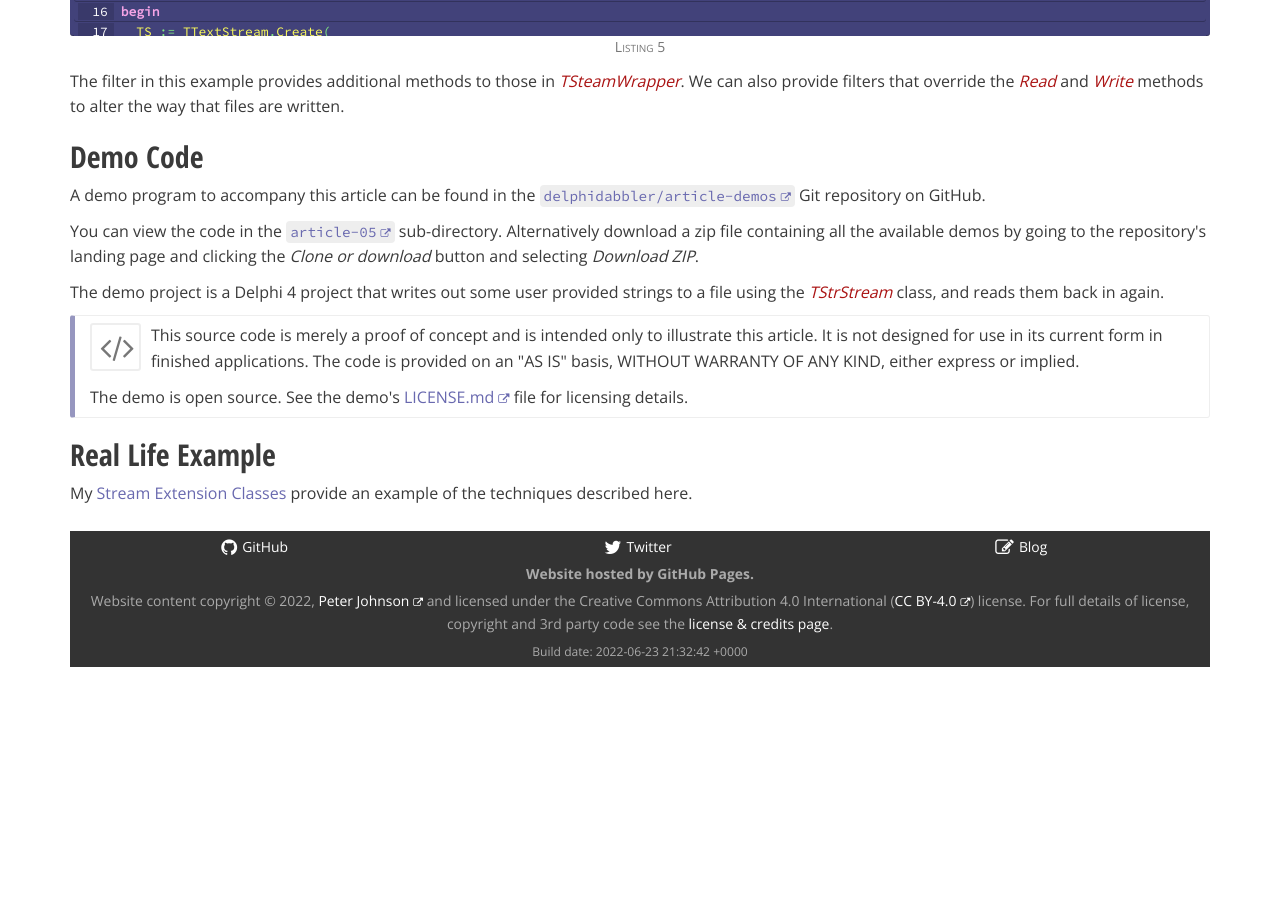
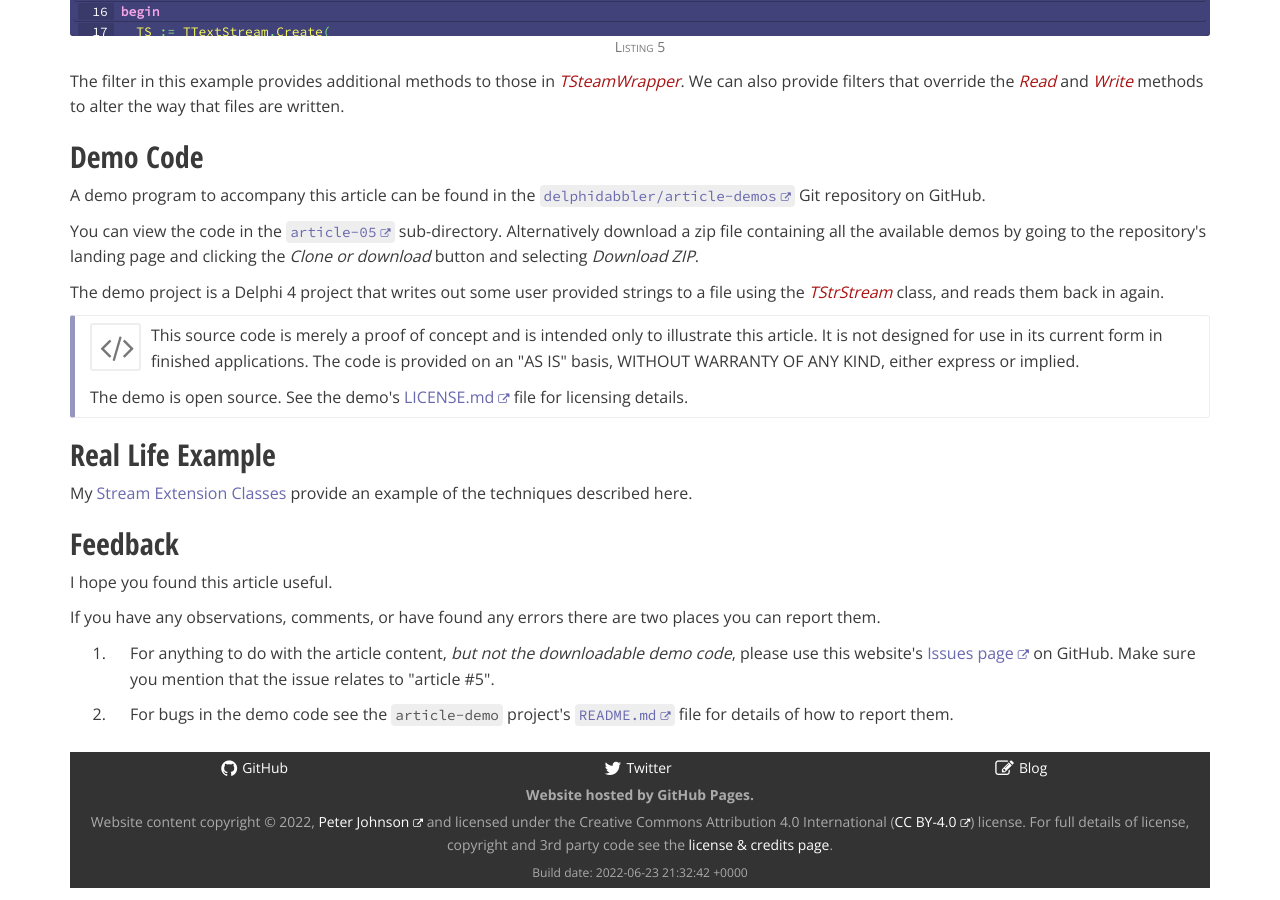
Before and after one commit to delphidabbler/delphidabbler.github.io, a Jekyll site: the page built from _articles/article-5.html, in a window 1280 px wide and 900 px high, scrolled down 2512 px. Built offline with Jekyll 4.4.1, drawn with Linux system fonts in a browser that asks for light colours; nearby versions of some CDN libraries; comment, search, counter and statistics services are not loaded; before the commit the page ends 3191 px from its top, so only the background shows below that.

Commit message:
Update article-5.html

```diff
--- a/_articles/article-5.html
+++ b/_articles/article-5.html
@@ -382,3 +382,21 @@
 <p>
     My <a href="/software/streams">Stream Extension Classes</a> provide an example of the techniques described here.
 </p>
+
+<section id="feedback">
+
+  <h2>Feedback</h2>
+
+  <p>I hope you found this article useful.</p>
+
+  <p>If you have any observations, comments, or have found any errors there are two places you can report them.</p>
+
+  <ol class="wide">
+
+    <li>For anything to do with the article content, <em>but not the downloadable demo code</em>, please use this website's <a href="https://github.com/delphidabbler/delphidabbler.github.io/issues">Issues page</a> on GitHub. Make sure you mention that the issue relates to &quot;article #5&quot;.</li>
+
+    <li>For bugs in the demo code see the <code>article-demo</code> project's <code><a href="https://github.com/delphidabbler/article-demos/blob/master/README.md#bug-reports">README.md</a></code> file for details of how to report them.</li>
+
+  </ol>
+
+</section>
```
